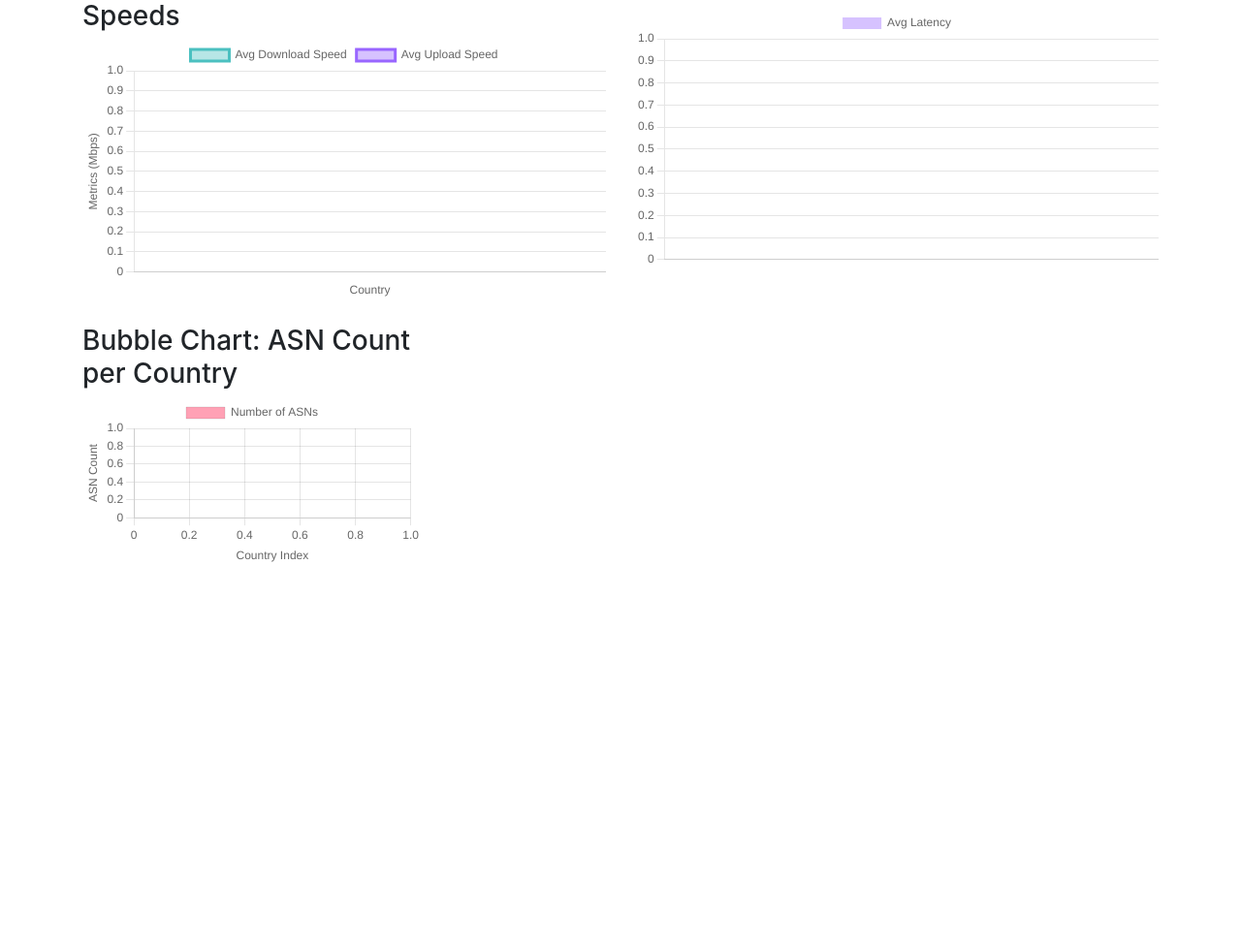
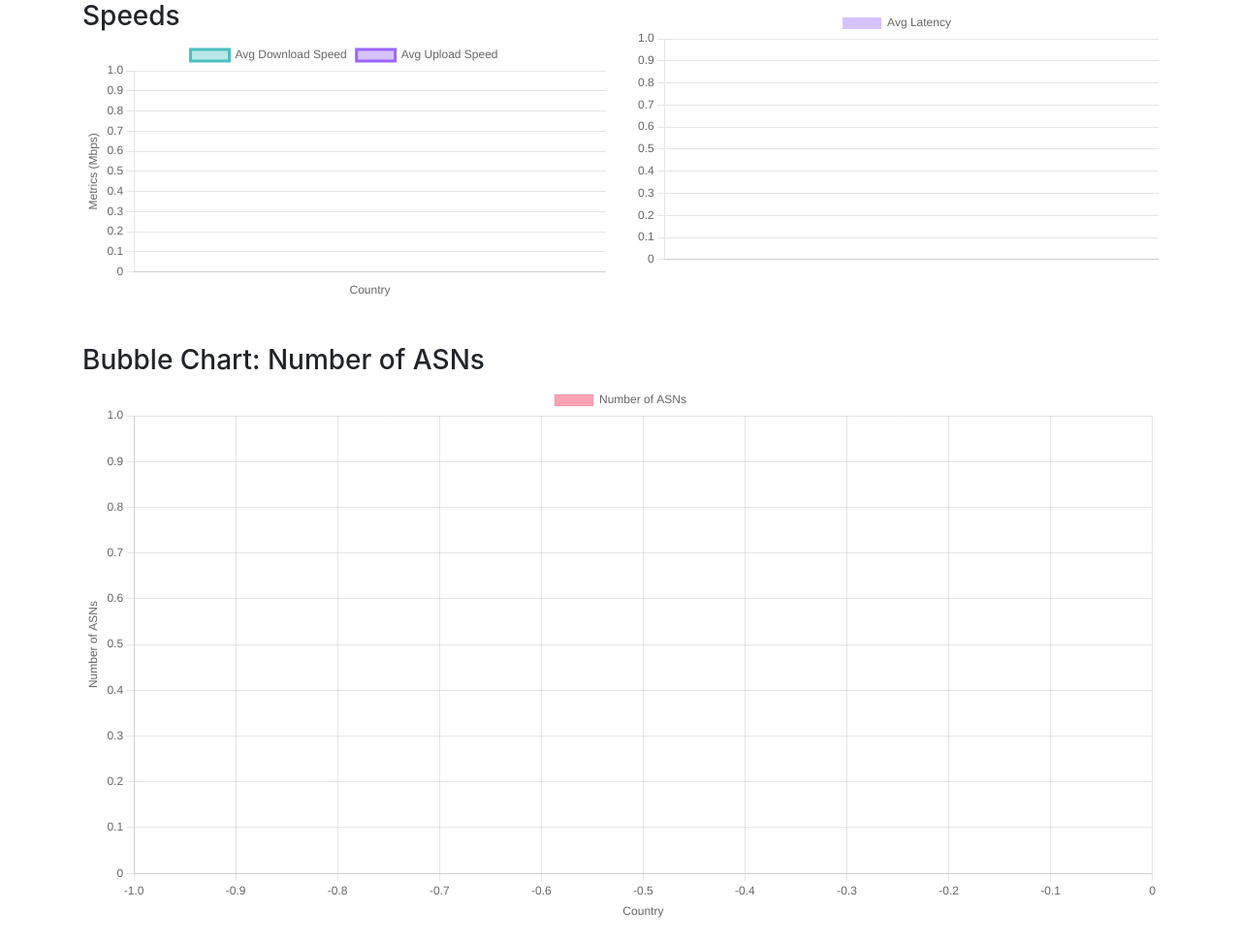
Before and after one commit to EddieMjiyakho/Network-Performance-Insight-Platform, a Django app: page / in a window 1280 px wide. Shown: the part 224-1196 px from the top of the page at 97% size. Before the commit the page ends 804 px from the top, so only its background shows below. Run offline with Django 5.2, Linux system fonts and the light colour scheme; data that the repository does not hold is empty; some libraries are stand-ins or nearby versions.

Commit message:
add the bubble chart in its own container

```diff
--- a/mlab/templates/network_data_filtered_list.html
+++ b/mlab/templates/network_data_filtered_list.html
@@ -14,6 +14,13 @@
         }
         .chart-container .chart {
             height: 300px; /* Adjust height as needed */
+        }
+        /* Full-width container for bubble chart */
+        .full-width-container {
+            margin-bottom: 20px;
+        }
+        .full-width-container .chart {
+            height: 500px; /* Adjust height as needed */
         }
     </style>
 </head>
@@ -52,14 +59,13 @@
                     <canvas id="barChart" class="chart"></canvas>
                 </div>
 
-                <!-- Bubble Chart -->
-                <div class="col-md-4 mb-4">
-                    <h3>Bubble Chart: ASN Count per Country</h3>
-                    <canvas id="bubbleChart" class="chart"></canvas>
-                </div>
-
             </div>
 
+            <!-- Full-width container for Bubble Chart -->
+            <div class="full-width-container">
+                <h3>Bubble Chart: Number of ASNs</h3>
+                <canvas id="bubbleChart" class="chart"></canvas>
+            </div>
 
 
             <script>
@@ -147,14 +153,21 @@
                                 x: {
                                     title: {
                                         display: true,
-                                        text: 'Country Index'
-                                    }
+                                        text: 'Country'
+                                    },
+                                    ticks: {
+                                        autoSkip: false
+                                    },
+                                    min: -1,  // Adjust if needed
+                                    max: chartData.bubble_chart.labels.length // Adjust to ensure all bubbles fit
                                 },
                                 y: {
                                     title: {
                                         display: true,
-                                        text: 'ASN Count'
-                                    }
+                                        text: 'Number of ASNs'
+                                    },
+                                    min: 0,
+                                    suggestedMax: Math.max(...chartData.bubble_chart.datasets[0].data.map(d => d.r)) + 10 // Adjust as needed
                                 }
                             }
                         }
```
